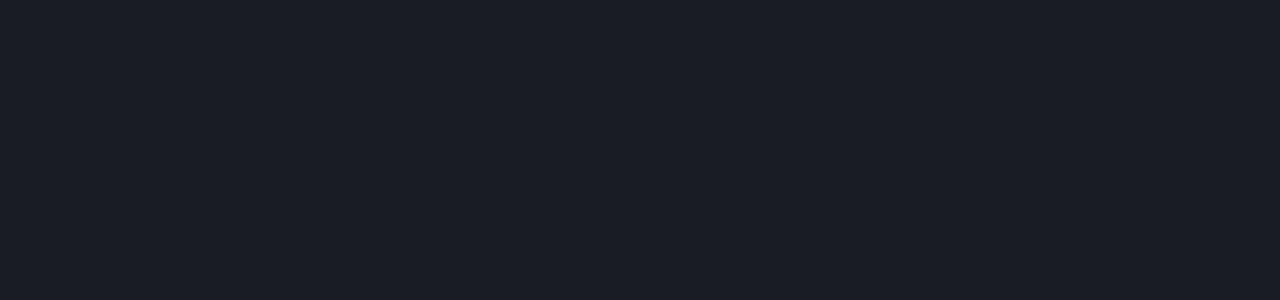
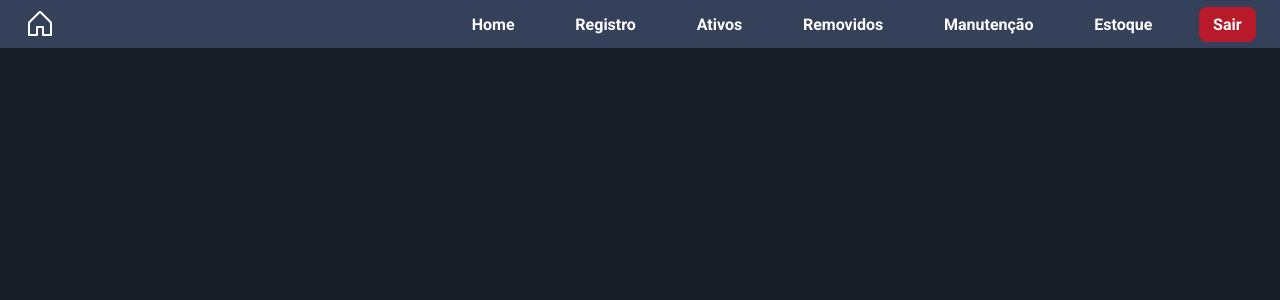
Before and after one commit to Jonatas-JS/Controle-de-Relogio-de-Ponto, a React (Vite) app: page /ativos in a window 1280 px wide. Shown: the top 300 px of the page. Built offline with nearby package versions, Linux system fonts and the light colour scheme.

Commit message:
Navbar in pages

```diff
--- a/src/components/NavBar.jsx
+++ b/src/components/NavBar.jsx
@@ -1,3 +1,4 @@
+import { Link } from 'react-router-dom';
 import styles from './NavBar.module.css'
 import { House } from '@phosphor-icons/react'
 
@@ -7,26 +8,44 @@
         {
             id: 1,
             name: 'Home',
+            path: '/home',
+            classNameItem: 'menuHome',
         },
         {
             id: 2,
             name: 'Registro',
+            path: '/registro',
+            classNameItem: 'menuRegistro',
         },
         {
             id: 3,
             name: 'Ativos',
+            path: '/ativos',
+            classNameItem: 'menuAtivos',
         },
         {
             id: 4,
             name: 'Removidos',
+            path: '/removidos',
+            classNameItem: 'menuRemovidos',
         },
         {
             id: 5,
             name: 'Manutenção',
+            path: '/manutencao',
+            classNameItem: 'menuManutenção',
         },
         {
             id: 6,
             name: 'Estoque',
+            path: '/estoque',
+            classNameItem: 'menuEstoque',
+        },
+        {
+            id: 7,
+            name: 'Sair',
+            path: '/',
+            classNameItem: 'menuSair',
         },
     ];
 
@@ -35,11 +54,18 @@
             <header>
             <House size={32} />
                 <div>
-                <list className={styles.listMenu}>{pages.map(item => {
+                <ul className={styles.listMenu}>{pages.map(item => {
                     return (
-                        <p key={item.id}>{item.name}</p>
+                        <li
+                        key={item.id}
+                        className={item.classNameItem}
+                        >
+                            <Link
+                            to={item.path}
+                            >{item.name}</Link>
+                        </li>
                     )
-                })}</list>
+                })}</ul>
                 </div>
             </header>
         </div>
--- a/src/components/NavBar.module.css
+++ b/src/components/NavBar.module.css
@@ -11,13 +11,19 @@
 .listMenu {
     display: flex;
     gap: 2rem;
+    list-style-type: none;
 }
-.listMenu p {
-    background-color: var(--blue-700);
+.listMenu li {
     padding: .5rem .9rem;
     border-radius: .5rem;
     font-weight: bold;
 }
-.listMenu p:hover {
-    background-color: var(--green-300)
+.listMenu li:hover {
+    background-color: var(--green-300);
 }
+.listMenu li:last-child {
+    background-color: var(--red-400);
+}
+.listMenu li:hover:last-child {
+    background-color: var(--red-300);
+}
--- a/src/global.css
+++ b/src/global.css
@@ -40,3 +40,7 @@
     font-weight: 700;
     font-size: .8rem;
 }
+a {
+    color: var(--white);
+    text-decoration: none;
+}
--- a/src/pages/ativos/Ativos.jsx
+++ b/src/pages/ativos/Ativos.jsx
@@ -1,7 +1,10 @@
 import styles from './Ativos.module.css'
+import { NavBar } from '../../components/NavBar'
 
 export function Ativos() {
     return(
-        <div className={styles.container}></div>
+        <div className={styles.containerAtivos}>
+            <NavBar />
+        </div>
     )
 }
--- a/src/pages/estoque/Estoque.jsx
+++ b/src/pages/estoque/Estoque.jsx
@@ -1,7 +1,10 @@
 import styles from './Estoque.module.css'
+import { NavBar } from '../../components/NavBar'
 
 export function Estoque() {
     return(
-        <div className={styles.container}></div>
+        <div className={styles.containerEstoque}>
+            <NavBar />
+        </div>
     )
 }
--- a/src/pages/login/Login.jsx
+++ b/src/pages/login/Login.jsx
@@ -45,9 +45,11 @@
                         onChange={handleInputChange}
                         id='password'
                         />
+                        <Link to="/home">
                         <div
                         className={isButtonDisabled ? `${styles.loginButton} ${styles.disabled}` : styles.loginButton}
                         >ENTRAR</div>
+                        </Link>
                     </div>
                 </div>
                 <img src='../public/relogio-de-ponto-idclass.png' />
--- a/src/pages/login/Login.module.css
+++ b/src/pages/login/Login.module.css
@@ -60,6 +60,9 @@
 .loginInput:focus-within input::placeholder {
     color: var(--gray-200);
 }
+.loginInput a {
+    text-decoration: none;
+}
 .loginButton {
     margin-top: .3rem;
     text-align: center;
--- a/src/pages/manutencao/Manutencao.jsx
+++ b/src/pages/manutencao/Manutencao.jsx
@@ -1,7 +1,10 @@
 import styles from './Manutencao.module.css'
+import { NavBar } from '../../components/NavBar'
 
 export function Manutencao() {
     return(
-        <div className={styles.container}></div>
+        <div className={styles.containerManutencao}>
+            <NavBar />
+        </div>
     )
 }
--- a/src/pages/registro/Registro.jsx
+++ b/src/pages/registro/Registro.jsx
@@ -1,7 +1,10 @@
 import styles from './Registro.module.css'
+import { NavBar } from '../../components/NavBar'
 
 export function Registro() {
     return(
-        <div className={styles.container}></div>
+        <div className={styles.containerRegistro}>
+            <NavBar />
+        </div>
     )
 }
--- a/src/pages/removidos/Removidos.jsx
+++ b/src/pages/removidos/Removidos.jsx
@@ -1,7 +1,10 @@
+import { NavBar } from '../../components/NavBar'
 import styles from './Removidos.module.css'
 
 export function Removidos() {
     return(
-        <div className={styles.container}></div>
+        <div className={styles.containerRemovidos}>
+            <NavBar />
+        </div>
     )
 }
```
